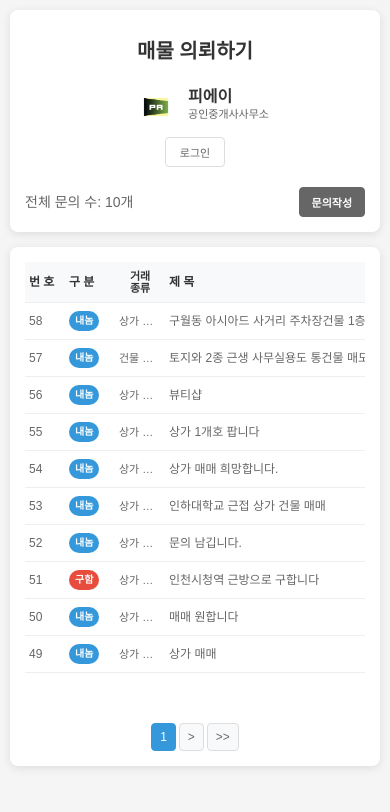
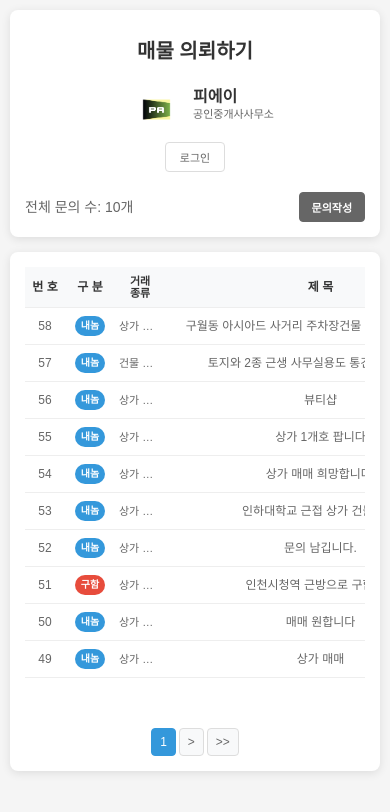
Before and after one commit to kongri61/property-inquiry-site, a plain HTML site: page index.html in a window 390 px wide. Drawn offline with Linux system fonts and the light colour scheme; no server answers.

Commit message:
회사로고 크기 증가 및 필드명 중앙 정렬 적용

```diff
--- a/index.html
+++ b/index.html
@@ -4,14 +4,14 @@
     <meta charset="UTF-8">
     <meta name="viewport" content="width=device-width, initial-scale=1.0">
     <title>매물 의뢰하기</title>
-    <link rel="stylesheet" href="styles.css?v=5.4" id="css-link">
+    <link rel="stylesheet" href="styles.css?v=5.5" id="css-link">
     <script>
         // 캐시 무효화를 위한 타임스탬프 추가
         document.addEventListener('DOMContentLoaded', function() {
             const cssLink = document.getElementById('css-link');
             if (cssLink) {
                 const timestamp = new Date().getTime();
-                cssLink.href = 'styles.css?v=5.4&t=' + timestamp;
+                cssLink.href = 'styles.css?v=5.5&t=' + timestamp;
             }
         });
     </script>
--- a/styles.css
+++ b/styles.css
@@ -62,8 +62,8 @@ body {
 }
 
 .logo-image {
-    width: 100px;
-    height: 56px;
+    width: 120px;
+    height: 67px;
     object-fit: contain;
 }
 
@@ -184,6 +184,7 @@ body {
     background: #f8f9fa;
     font-weight: bold;
     color: #333;
+    text-align: center;
 }
 
 .inquiry-table td {
@@ -800,8 +801,8 @@ body {
     }
 
     .logo-image {
-        width: 80px !important;
-        height: 45px !important;
+        width: 100px;
+        height: 56px;
     }
 
     .company-title {
@@ -848,6 +849,7 @@ body {
     .inquiry-table th,
     .inquiry-table td {
         padding: 8px 4px;
+        text-align: center;
     }
 
     .inquiry-table th:nth-child(1),
@@ -1067,10 +1069,10 @@ body {
 @media (max-width: 768px) {
     /* 회사 로고 강화 */
     .header .company-info .logo-image {
-        width: 80px !important;
-        height: 45px !important;
-        max-width: 80px !important;
-        max-height: 45px !important;
+        width: 100px !important;
+        height: 56px !important;
+        max-width: 100px !important;
+        max-height: 56px !important;
     }
 
     /* 회사명 강화 */
@@ -1111,6 +1113,10 @@ body {
         font-size: 12px !important;
     }
 
+    .inquiry-table th {
+        text-align: center !important;
+    }
+
     /* 거래종류 컬럼 강화 */
     .inquiry-table th:nth-child(3),
     .inquiry-table td:nth-child(3) {
@@ -1126,8 +1132,8 @@ body {
 /* 매우 작은 화면 (480px 이하) */
 @media (max-width: 480px) {
     .header .company-info .logo-image {
-        width: 70px !important;
-        height: 40px !important;
+        width: 80px !important;
+        height: 45px !important;
     }
 
     .header .company-info .company-name .company-title {
```
